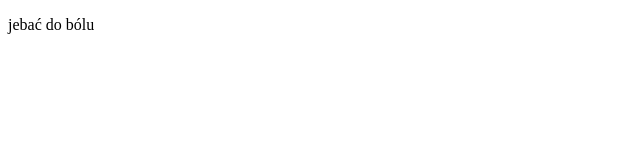
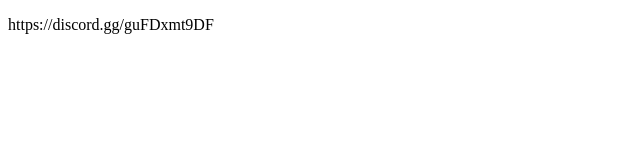
Before and after one commit to iodomi/jebac.lebork.pl, a plain HTML site: page index.html in a window 1280 px wide. Shown: the whole page, without its empty margins (0-640 px from the left). Drawn offline with Linux system fonts and the light colour scheme.

Commit message:
Update index.html

```diff
--- a/index.html
+++ b/index.html
@@ -1,6 +1,6 @@
 <!DOCTYPE html>
 <html>
     <body>
-        <p>jebać do bólu</p>
+        <p>https://discord.gg/guFDxmt9DF</p>
     </body>
 </html>
```
